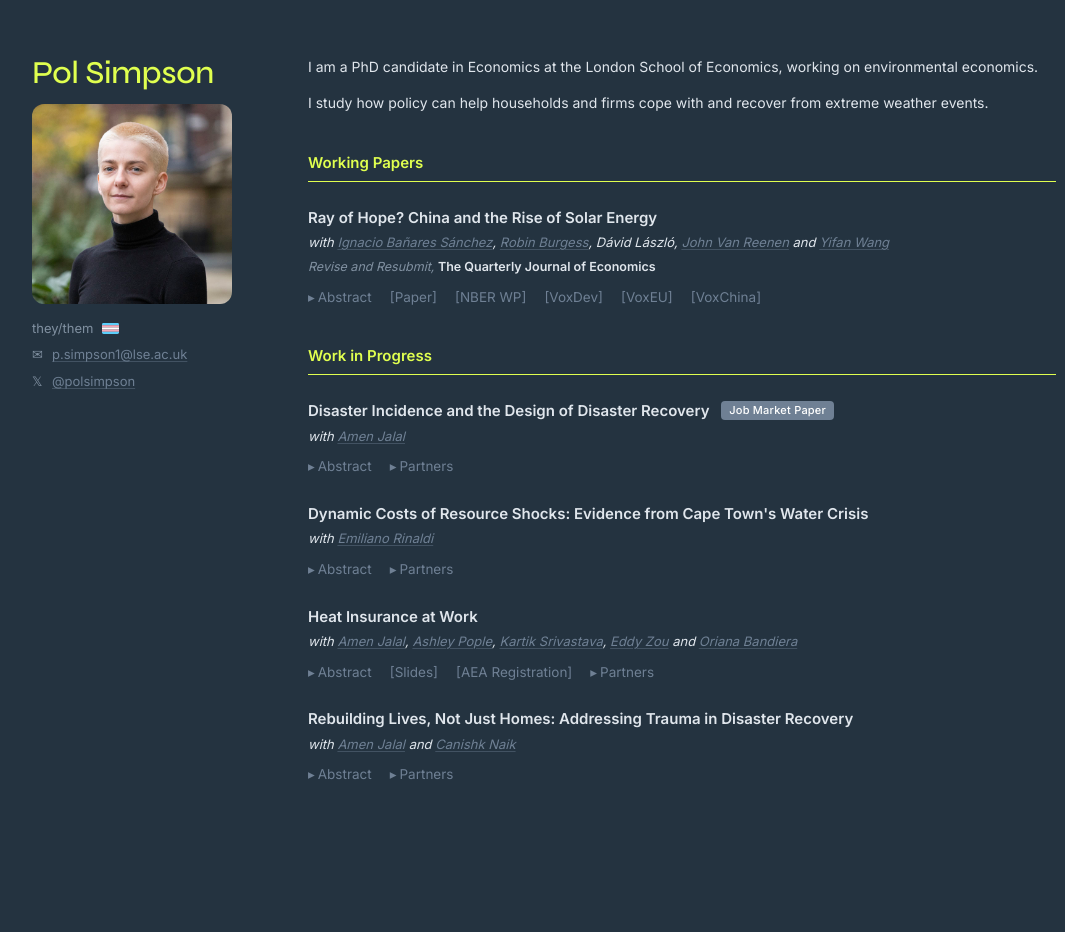
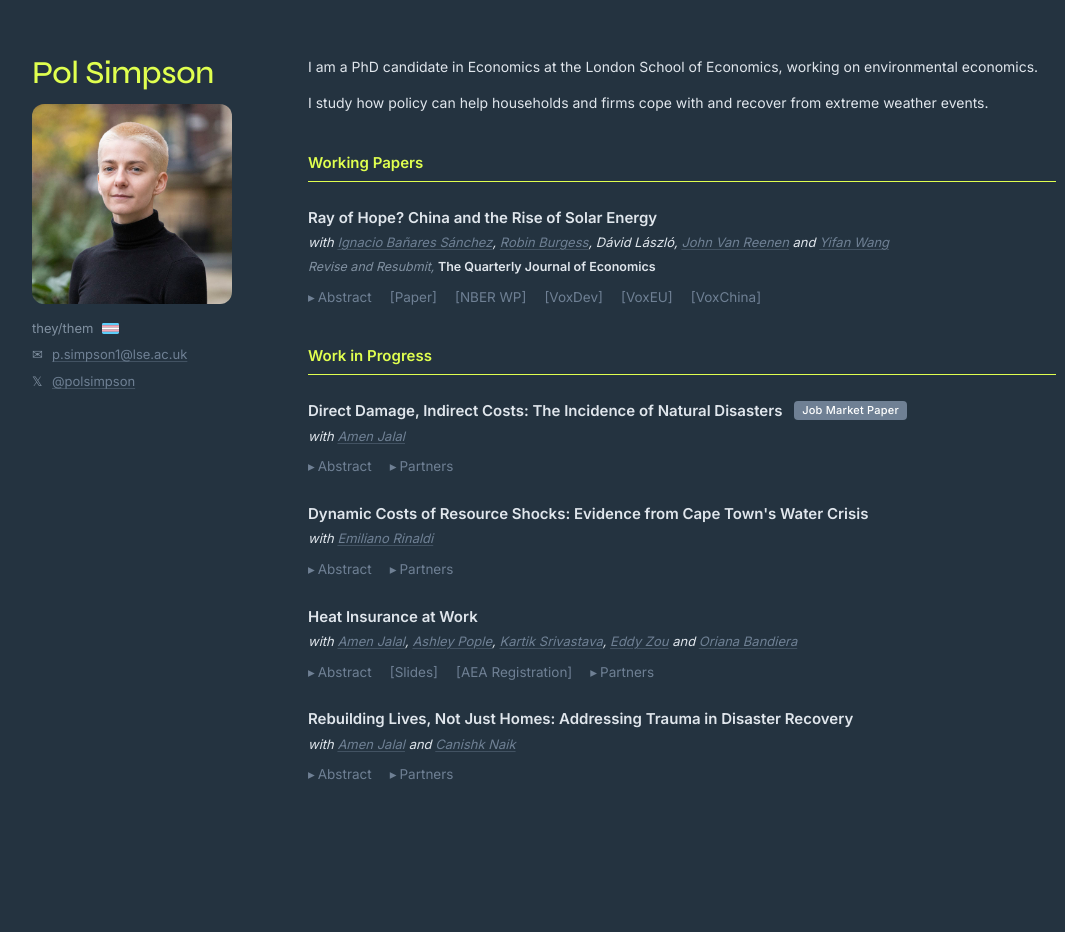
Before and after one commit to polsimpson/polsimpson.github.io, a Jekyll site: the page built from _pages/about.md, in a window 1280 px wide. Shown: the whole page, without its empty margins (96-1161 px from the left). Built offline with Jekyll 4.4.1, drawn with Linux system fonts in a browser that asks for light colours.

Commit message:
Update heat insurance abstract and JMP title
Co-Authored-By: Claude Opus 4.8 (1M context) <noreply@anthropic.com>

```diff
--- a/_pages/about.md
+++ b/_pages/about.md
@@ -34,7 +34,7 @@ I study how policy can help households and firms cope with and recover from extr
 ## Work in Progress
 
 <div class="paper">
-  <h3>Disaster Incidence and the Design of Disaster Recovery <span class="badge">Job Market Paper</span></h3>
+  <h3>Direct Damage, Indirect Costs: The Incidence of Natural Disasters <span class="badge">Job Market Paper</span></h3>
   <p class="coauthors">with <a href="https://amenjalal.com">Amen Jalal</a></p>
   <div class="actions">
     <details>
@@ -69,7 +69,7 @@ I study how policy can help households and firms cope with and recover from extr
   <div class="actions">
     <details>
       <summary>Abstract</summary>
-      <div class="content">Heatwaves, intensified by climate change, hit the poorest the hardest. Many are exposed to dangerous temperatures through outdoor work or limited access to adaptive resources. In 2024, 37 cities in India surpassed 45°C (113°F), and around 40,000 heat stroke cases were reported. How can social protection systems evolve to address the growing losses caused by extreme heat? We evaluate an innovative intervention in India that offers automatic daily wage payments to low-income workers when temperatures exceed a predetermined threshold. Developed by the Self Employed Women's Association (SEWA) — a union representing over 3 million informal workers — the scheme is the world's first parametric heat insurance product targeting earnings loss. We use a randomized encouragement design, incentivizing SEWA officers to promote enrollment in 2,821 treatment villages, while 2,821 control villages receive no targeted outreach. Panel survey data — combined with high-frequency measurement during the hot season — will allow us to estimate impacts on labor supply, financial decisions, health, consumption, and adaptive behavior. We also assess willingness to pay relative to actuarially fair pricing, providing evidence on the potential for commercial insurance-based heat protection.</div>
+      <div class="content">Heatwaves, intensified by climate change, hit the poorest the hardest. Many are exposed to dangerous temperatures through outdoor or factory-based work, and have limited access to adaptive resources. How can social protection evolve to address the growing losses caused by extreme heat? We conduct a randomized controlled trial among low-income workers in Delhi, India, comparing the effects of temperature-indexed heat alerts, anticipatory daily wage payments delivered before heat events, and same-day daily wage payments delivered during heatwaves. We measure impacts on labour supply, adaptive behaviours, health, and financial wellbeing. The design separately identifies the value of information, the value of cash, and the value of acting ahead of heatwaves.</div>
     </details>
     <a class="action-link" href="https://amenjalal.com/docs/JPSZB_2025.pdf">[Slides]</a>
     <a class="action-link" href="https://www.socialscienceregistry.org/trials/15728">[AEA Registration]</a>
```
